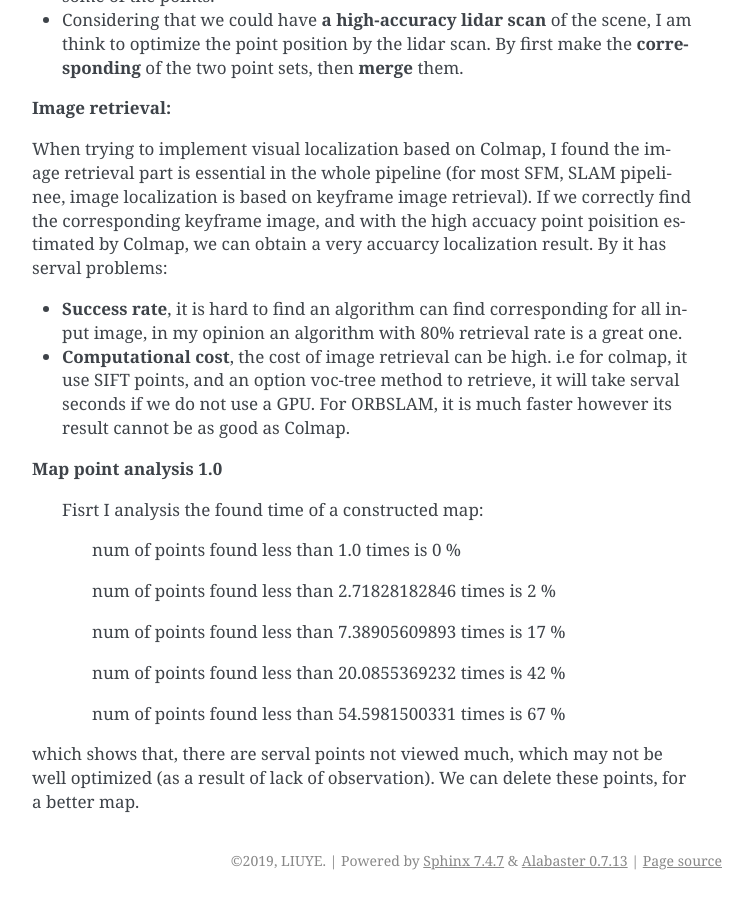
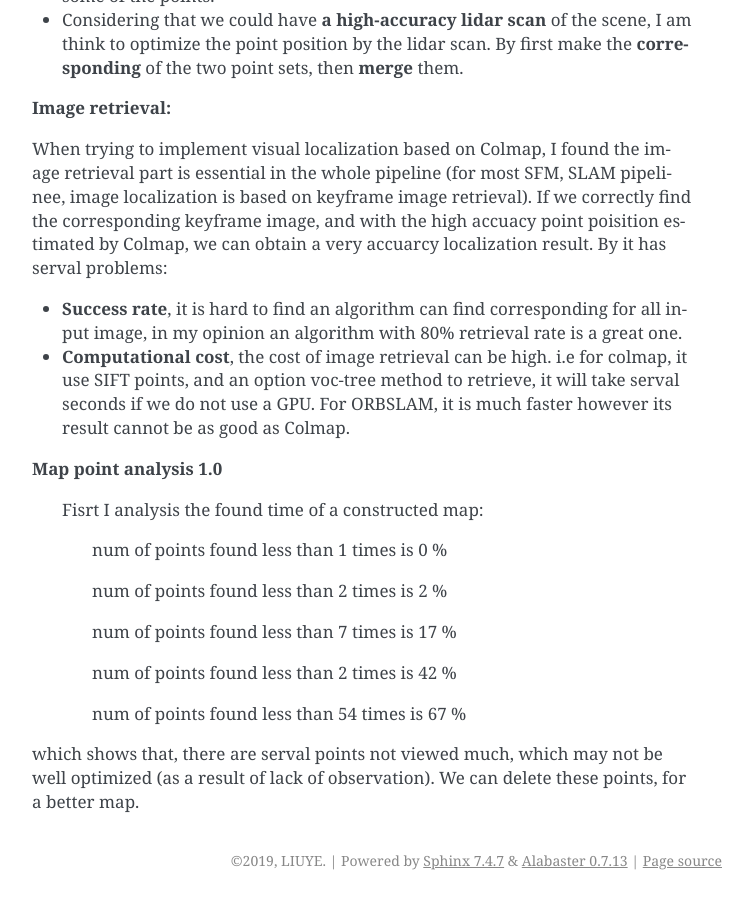
Before and after one commit to gggliuye/VIO, a Sphinx documentation site: the page built from docs/UnitySc/unityShadowCreator.rst, in a window 1280 px wide and 900 px high, scrolled down 14450 px. Shown: the whole window, without its empty margins (388-1141 px from the left). Built offline with Sphinx 7.4.7, drawn with Linux system fonts in a browser that asks for light colours.

Commit message:
Update unityShadowCreator.rst

```diff
--- a/docs/UnitySc/unityShadowCreator.rst
+++ b/docs/UnitySc/unityShadowCreator.rst
@@ -444,14 +444,14 @@ When trying to implement visual localization based on Colmap, I found the image
 
  Fisrt I analysis the found time of a constructed map:
 
-     num of points found less than  1.0  times is  0 %
+     num of points found less than  1  times is  0 %
 
-     num of points found less than  2.71828182846  times is  2 %
+     num of points found less than  2  times is  2 %
 
-     num of points found less than  7.38905609893  times is  17 %
+     num of points found less than  7  times is  17 %
 
-     num of points found less than  20.0855369232  times is  42 %
+     num of points found less than  2  times is  42 %
 
-     num of points found less than  54.5981500331  times is  67 %
+     num of points found less than  54  times is  67 %
 
 which shows that, there are serval points not viewed much, which may not be well optimized (as a result of lack of observation). We can delete these points, for a better map.
```
